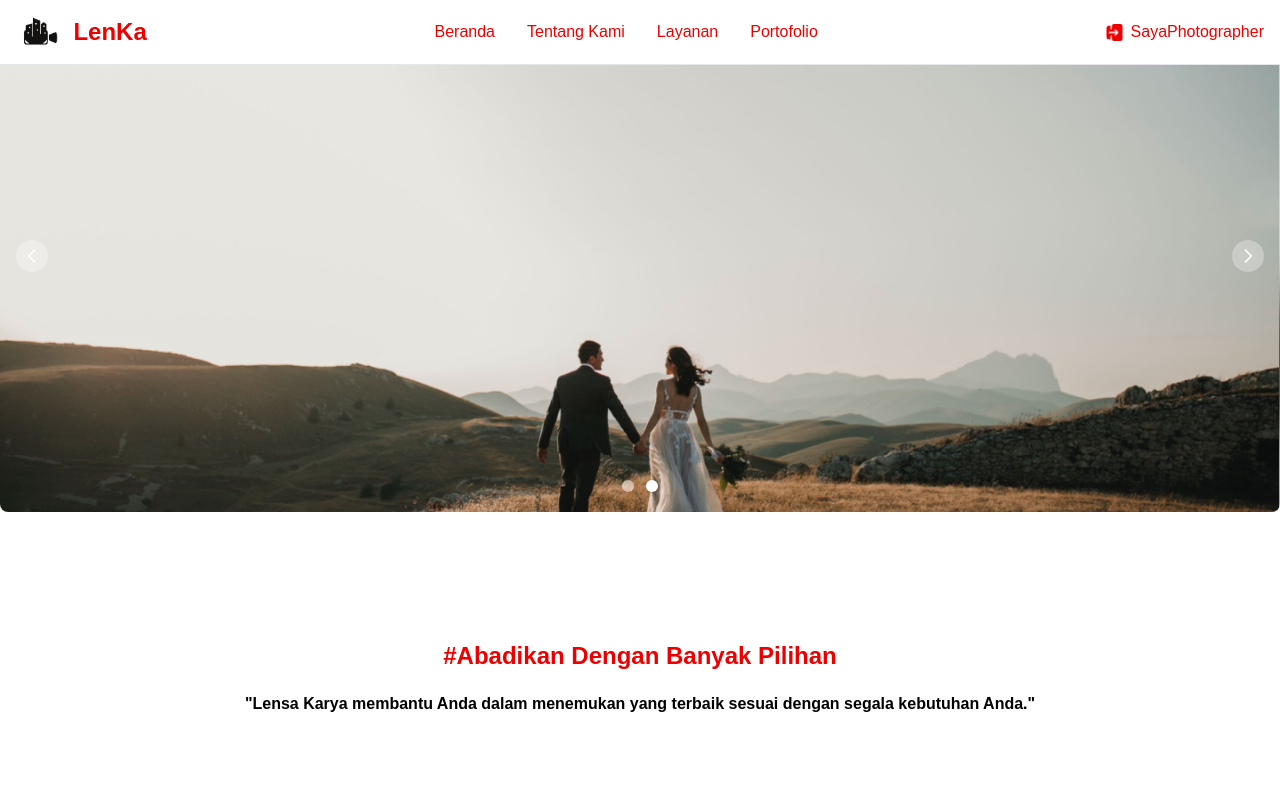
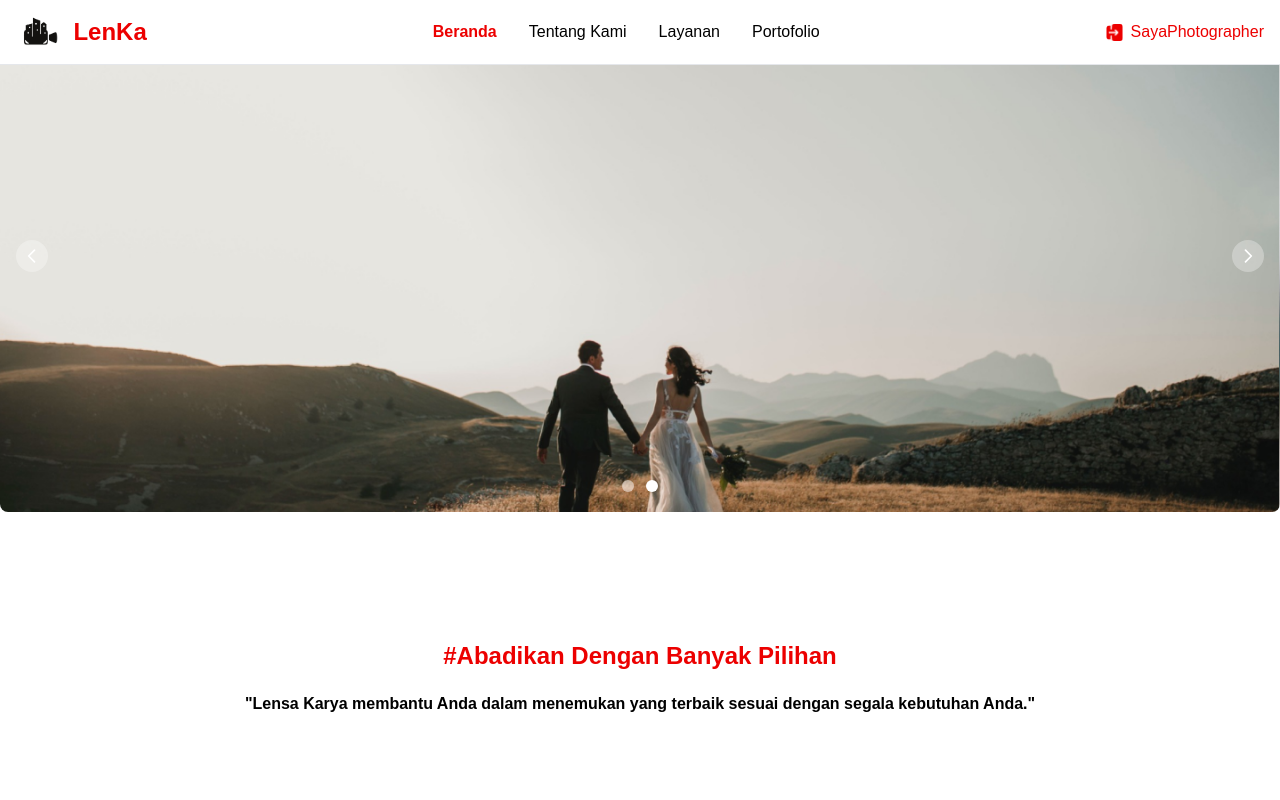
Before and after one commit to bendinuralif/Lensa-Karya, a React (Vite) app: page / in a window 1280 px wide. Shown: the top 800 px of the page. Built offline with nearby package versions, Linux system fonts and the light colour scheme.

Commit message:
update navbar

```diff
--- a/src/App.jsx
+++ b/src/App.jsx
@@ -25,7 +25,6 @@ function App() {
         <Route path='/verifikasi' element={<Verifikasi />} />
         <Route path='/katasandibaru' element={<Katasandibaru />} />
         <Route path='/daftar' element={<Daftar />} />
-
       </Routes>
     </BrowserRouter>
   );
--- a/src/component/Navbar.jsx
+++ b/src/component/Navbar.jsx
@@ -11,64 +11,49 @@ const Navbar = () => {
   };
 
   return (
-    <nav className="bg-white fixed w-full z-20 top-0 border-b border-gray-200">
-      <div className="max-w-screen-xl flex items-center justify-between mx-auto p-4">
-        <Link to="/" className="flex items-center space-x-3">
-          <img src={Logo} alt="LenKa Logo" className="h-8" />
-          <span className="self-center text-2xl font-semibold whitespace-nowrap text-[#EC0000]">LenKa</span>
+    <nav className='bg-white fixed w-full z-20 top-0 border-b border-gray-200'>
+      <div className='max-w-screen-xl flex items-center justify-between mx-auto p-4'>
+        <Link to='/' className='flex items-center space-x-3'>
+          <img src={Logo} alt='LenKa Logo' className='h-8' />
+          <span className='self-center text-2xl font-semibold whitespace-nowrap text-[#EC0000]'>LenKa</span>
         </Link>
 
-        <div className="md:hidden">
+        <div className='md:hidden'>
           <button
-            type="button"
-            className="inline-flex items-center p-2 w-10 h-10 justify-center text-sm text-[#EC0000] rounded-lg hover:bg-gray-100 focus:outline-none focus:ring-2 focus:ring-gray-200"
+            type='button'
+            className='inline-flex items-center p-2 w-10 h-10 justify-center text-sm text-[#EC0000] rounded-lg hover:bg-gray-100 focus:outline-none focus:ring-2 focus:ring-gray-200'
             onClick={handleMenuToggle}
-            aria-controls="navbar-mobile"
+            aria-controls='navbar-mobile'
             aria-expanded={isMenuOpen ? 'true' : 'false'}
           >
-            <span className="sr-only">Open main menu</span>
-            <svg className="w-5 h-5" aria-hidden="true" xmlns="http://www.w3.org/2000/svg" fill="none" viewBox="0 0 17 14">
-              <path stroke="#EC0000" strokeLinecap="round" strokeLinejoin="round" strokeWidth="2" d="M1 1h15M1 7h15M1 13h15" />
+            <span className='sr-only'>Open main menu</span>
+            <svg className='w-5 h-5' aria-hidden='true' xmlns='http://www.w3.org/2000/svg' fill='none' viewBox='0 0 17 14'>
+              <path stroke='#EC0000' strokeLinecap='round' strokeLinejoin='round' strokeWidth='2' d='M1 1h15M1 7h15M1 13h15' />
             </svg>
           </button>
         </div>
 
-        <div className={`md:flex md:w-auto ${isMenuOpen ? 'block' : 'hidden'}`} id="navbar-mobile">
-          <div className="flex flex-col md:flex-row md:space-x-8">
-            <Link
-              to="/"
-              className={`block py-2 px-3 text-[#EC0000] rounded hover:bg-gray-100 md:hover:bg-transparent md:hover:text-[#EC0000] md:p-0`}
-            >
+        <div className={`md:flex md:w-auto ${isMenuOpen ? 'block' : 'hidden'}`} id='navbar-mobile'>
+          <div className='flex flex-col md:flex-row md:space-x-8'>
+            <Link to='/' className={`block py-2 px-3 text-[#EC0000] rounded hover:bg-gray-100 md:hover:bg-transparent md:hover:text-[#EC0000] md:p-0 font-bold`}>
               Beranda
             </Link>
-            <Link
-              to="/aboutus"
-              className={`block py-2 px-3 text-[#EC0000] rounded hover:bg-gray-100 md:hover:bg-transparent md:hover:text-[#EC0000] md:p-0`}
-            >
+            <Link to='/aboutus' className={`block py-2 px-3] rounded hover:bg-gray-100 md:hover:bg-transparent md:hover:text-[#EC0000] md:p-0`}>
               Tentang Kami
             </Link>
-            <Link
-              to="/layanan"
-              className={`block py-2 px-3 text-[#EC0000] rounded hover:bg-gray-100 md:hover:bg-transparent md:hover:text-[#EC0000] md:p-0`}
-            >
+            <Link to='/layanan' className={`block py-2 px-3 rounded hover:bg-gray-100 md:hover:bg-transparent md:hover:text-[#EC0000] md:p-0`}>
               Layanan
             </Link>
-            <Link
-              to="/portofolio"
-              className={`block py-2 px-3 text-[#EC0000] rounded hover:bg-gray-100 md:hover:bg-transparent md:hover:text-[#EC0000] md:p-0`}
-            >
+            <Link to='/portofolio' className={`block py-2 px-3 rounded hover:bg-gray-100 md:hover:bg-transparent md:hover:text-[#EC0000] md:p-0`}>
               Portofolio
             </Link>
           </div>
         </div>
 
-        <div className="hidden md:flex items-center">
-          <div className="button text-[#EC0000] font-medium flex items-center">
-            <img src={Icon} alt="" className="w-[17px] mr-2" />
-            <Link
-              to="/login"
-              className={`block py-2 px-3 text-[#EC0000] rounded hover:bg-gray-100 md:hover:bg-transparent md:hover:text-[#EC0000] md:p-0`}
-            >
+        <div className='hidden md:flex items-center'>
+          <div className='button text-[#EC0000] font-medium flex items-center'>
+            <img src={Icon} alt='' className='w-[17px] mr-2' />
+            <Link to='/login' className={`block py-2 px-3 text-[#EC0000] rounded hover:bg-gray-100 md:hover:bg-transparent md:hover:text-[#EC0000] md:p-0`}>
               SayaPhotographer
             </Link>
           </div>
```
